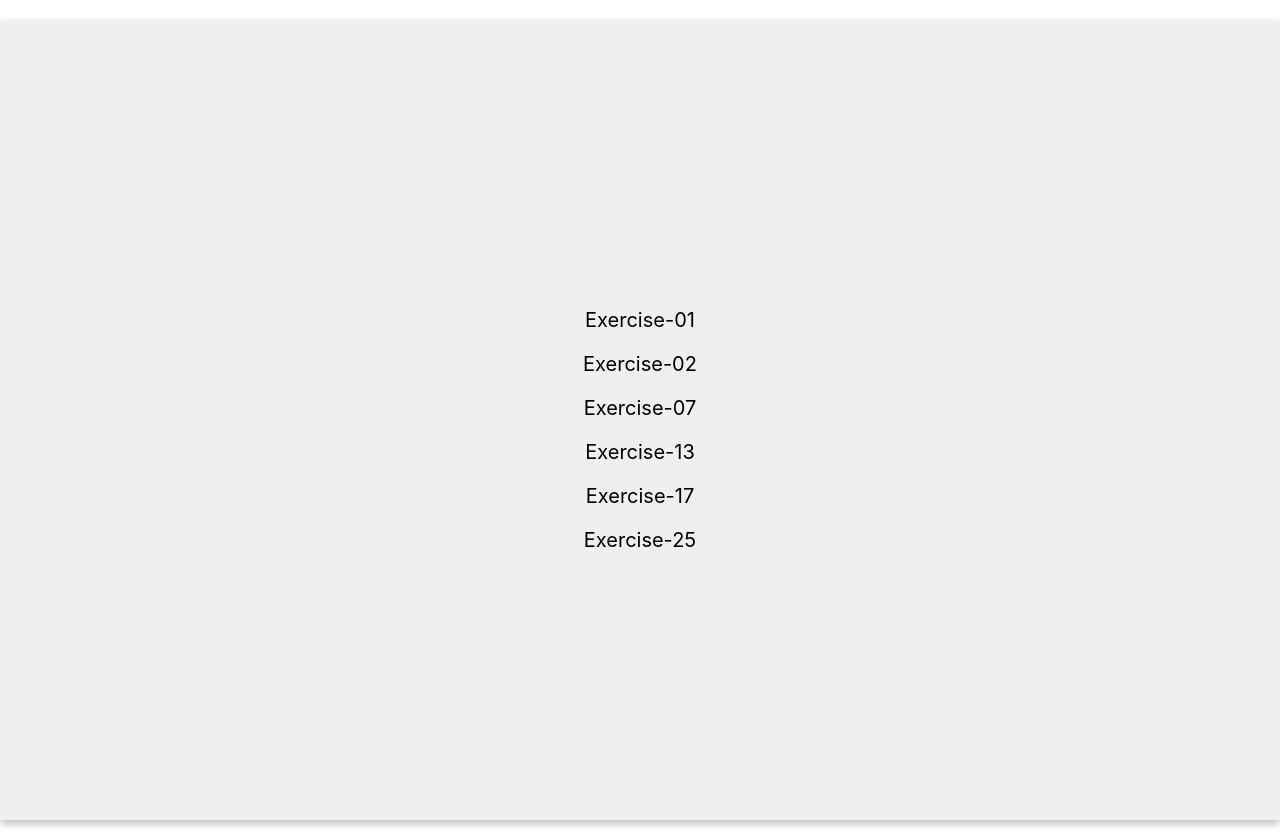
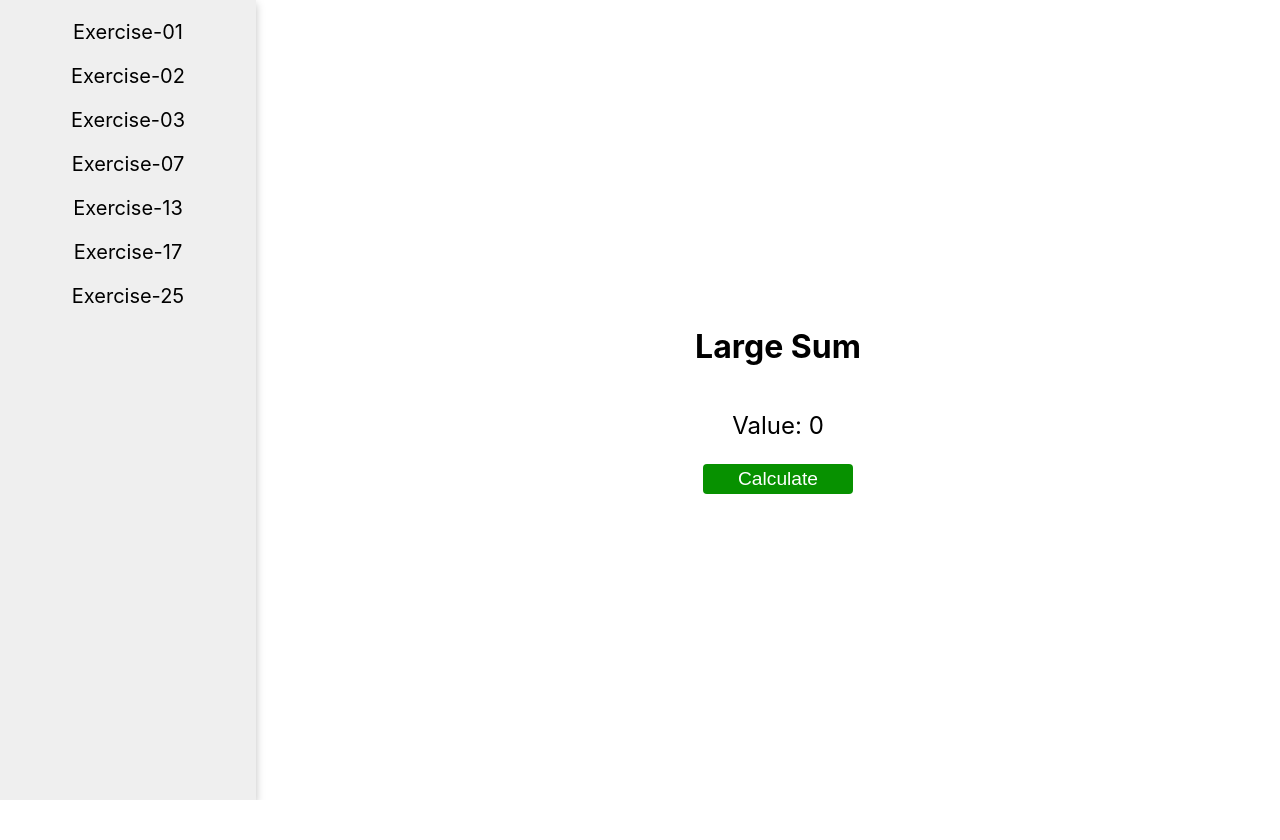
Before and after one commit to EdersonDav/Project-Euler, a React (Create React App) app: page /id-3 in a window 1280 px wide. After the commit the page ends 800 px from the top, so only its background shows below. Built offline with nearby package versions, Linux system fonts and the light colour scheme.

Commit message:
Problem 3

```diff
--- a/src/components/Menu/index.tsx
+++ b/src/components/Menu/index.tsx
@@ -7,6 +7,7 @@ const Dashboard: React.FC = () => {
     <ExerciseWrapper>
       <Link to='/id-1'>Exercise-01</Link>
       <Link to='/id-2'>Exercise-02</Link>
+      <Link to='/id-3'>Exercise-03</Link>
       <Link to='/id-7'>Exercise-07</Link>
       <Link to='/id-13'>Exercise-13</Link>
       <Link to='/id-17'>Exercise-17</Link>
--- /dev/null
+++ b/src/pages/Large_factor/index.tsx
@@ -0,0 +1,41 @@
+import React from 'react';
+import Button from '../../components/Button';
+
+const LargeFactor: React.FC = () => {
+  const [result, setResult] = React.useState<number>(0)
+
+  const handleCalculate = () => {
+    let numberResult = BigInt(0);
+    let count = BigInt(1);
+    let number = BigInt(600851475143);
+
+    const verifyPrime = (number: number) => {
+      const limit = Math.round(Math.sqrt(number))
+      for (let i = 2; i <= limit; i++) {
+        if (number % i === 0) return false
+      }
+      return true
+    }
+
+    while (count < number || count.toString().length > 6) {
+      if (number % count === BigInt(0)) {
+        if (verifyPrime(Number(count))) {
+          numberResult = count;
+        }
+      }
+      count++
+    }
+
+    setResult(Number(numberResult));
+
+  }
+
+  return (
+    <div>
+      <h1>Large Sum</h1>
+      <p>Value: {result}</p>
+      <Button type='button' onClick={handleCalculate}>Calculate</Button>
+    </div>
+  )
+}
+export default LargeFactor
--- a/src/routes/index.tsx
+++ b/src/routes/index.tsx
@@ -7,6 +7,8 @@ import Large from '../pages/Large_Sum';
 import NumberLetterCounts from '../pages/Number_letter_counts';
 import FibonacciDigit1000 from '../pages/1000-digit-Fibonacci-number';
 import EvenFibonaccinumbers from '../pages/Even_Fibonacci_numbers';
+import LargeFactor from '../pages/Large_factor';
+
 
 const Routes: React.FC = () => {
   return (
@@ -14,6 +16,7 @@ const Routes: React.FC = () => {
       <Route exact path="/" component={Dashboard} />
       <Route exact path="/id-1" component={Multiples} />
       <Route exact path="/id-2" component={EvenFibonaccinumbers} />
+      <Route exact path="/id-3" component={LargeFactor} />
       <Route exact path="/id-7" component={Primes} />
       <Route exact path="/id-13" component={Large} />
       <Route exact path="/id-17" component={NumberLetterCounts} />
```
